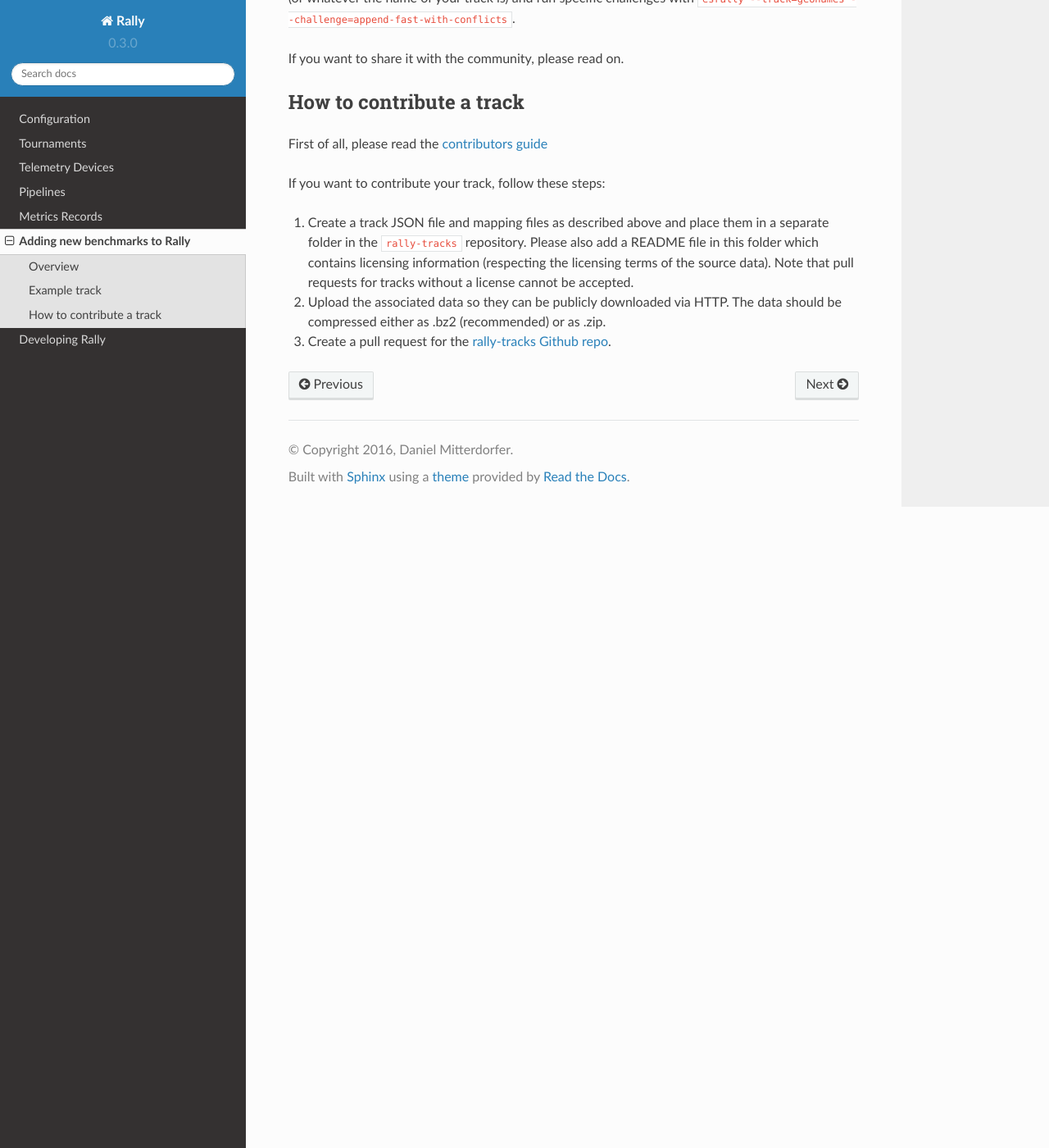
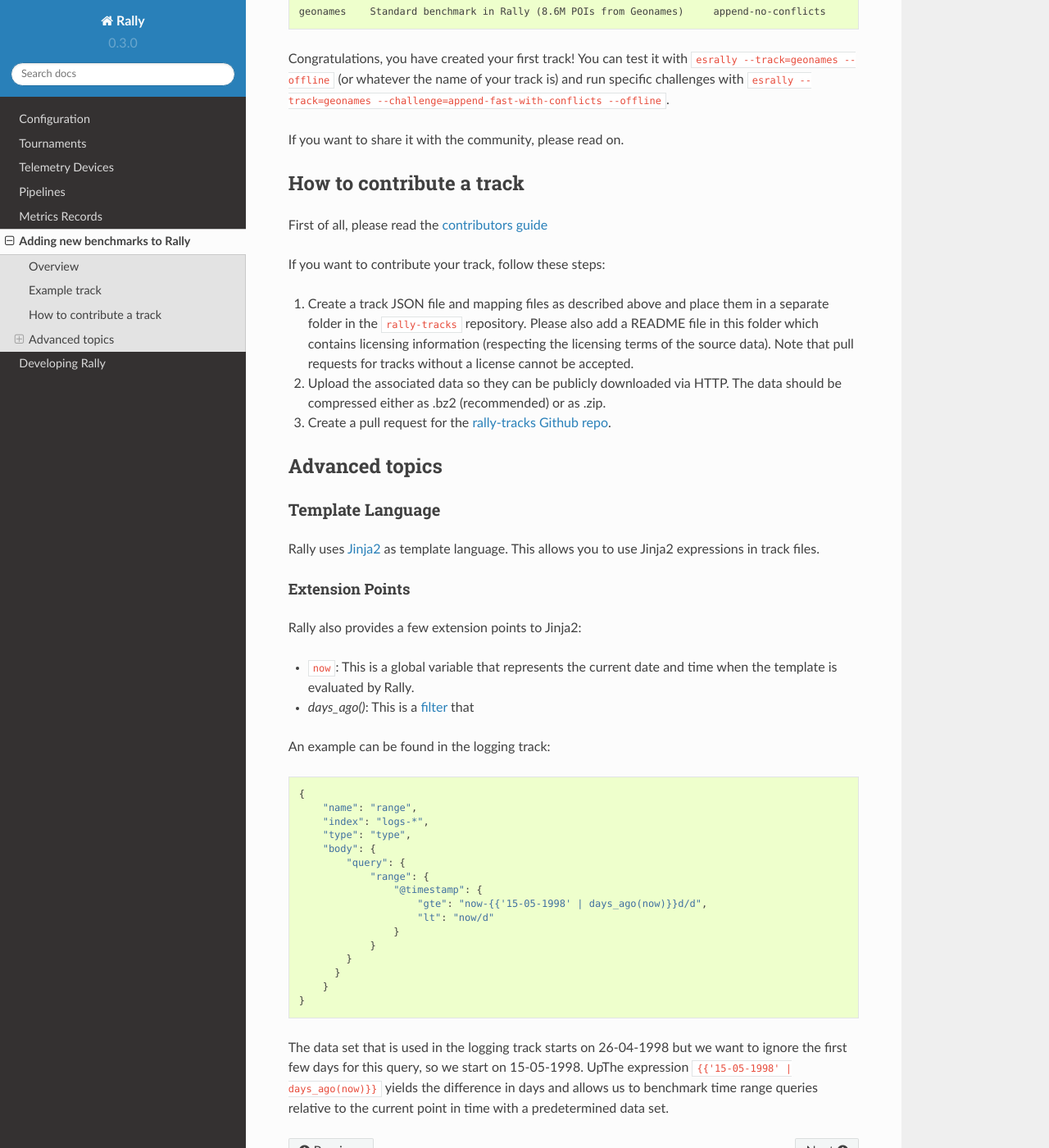
Before and after one commit to elastic/rally, a Sphinx documentation site: the page built from docs/adding_benchmarks.rst, in a window 1280 px wide and 1400 px high, scrolled down 4189 px. Shown: the whole window at 82% size. Built offline with Sphinx 7.4.7 and the Read the Docs theme 2.0.0, drawn with Linux system fonts in a browser that asks for light colours; some of the changed text lies outside the part shown.

Commit message:
Update docs

```diff
--- a/docs/adding_benchmarks.rst
+++ b/docs/adding_benchmarks.rst
@@ -76,7 +76,7 @@
 
 Next we need a mapping file for these documents. For details on how to write a mapping file, see `the Elasticsearch documentation on mappings <https://www.elastic.co/guide/en/elasticsearch/reference/current/mapping.html>`_ and look at the `example mapping file <http://benchmarks.elastic.co/corpora/geonames/mappings.json>`_. Place the mapping file in your `rally-tracks` repository in a dedicated folder. This repository is located in ``~/.rally/benchmarks/tracks/default`` and we place the mapping file in ``~/.rally/benchmarks/tracks/default/geonames`` for this track.
 
-Finally, add a new JSON file right next to the mapping file. The file has to be called "track.json" ::
+The track repository is managed by git, so ensure that you are on the ``master`` branch by running ``git checkout master``. Then add a new JSON file right next to the mapping file. The file has to be called "track.json" ::
 
     {
       "meta": {
@@ -144,7 +144,7 @@
       ]
     }
 
-
+Finally, you need to commit your changes: ``git commit -a -m "Add geonames track"``.
 
 A few things to note:
 
@@ -172,7 +172,7 @@
     ----------  --------------------------------------------------------  -------------------
     geonames    Standard benchmark in Rally (8.6M POIs from Geonames)     append-no-conflicts
 
-Congratulations, you have created your first track! You can test it with ``esrally --track=geonames`` (or whatever the name of your track is) and run specific challenges with ``esrally --track=geonames --challenge=append-fast-with-conflicts``.
+Congratulations, you have created your first track! You can test it with ``esrally --track=geonames --offline`` (or whatever the name of your track is) and run specific challenges with ``esrally --track=geonames --challenge=append-fast-with-conflicts --offline``.
 
 If you want to share it with the community, please read on.
 
@@ -186,3 +186,41 @@
 1. Create a track JSON file and mapping files as described above and place them in a separate folder in the ``rally-tracks`` repository. Please also add a README file in this folder which contains licensing information (respecting the licensing terms of the source data). Note that pull requests for tracks without a license cannot be accepted.
 2. Upload the associated data so they can be publicly downloaded via HTTP. The data should be compressed either as .bz2 (recommended) or as .zip.
 3. Create a pull request for the `rally-tracks Github repo <https://github.com/elastic/rally-tracks>`_.
+
+Advanced topics
+---------------
+
+Template Language
+^^^^^^^^^^^^^^^^^
+
+Rally uses `Jinja2 <http://jinja.pocoo.org/docs/dev/>`_ as template language. This allows you to use Jinja2 expressions in track files.
+
+
+Extension Points
+""""""""""""""""
+
+Rally also provides a few extension points to Jinja2:
+
+* ``now``: This is a global variable that represents the current date and time when the template is evaluated by Rally.
+* `days_ago()`: This is a `filter <http://jinja.pocoo.org/docs/dev/templates/#filters>`_ that
+
+An example can be found in the logging track::
+
+    {
+        "name": "range",
+        "index": "logs-*",
+        "type": "type",
+        "body": {
+            "query": {
+                "range": {
+                    "@timestamp": {
+                        "gte": "now-{{'15-05-1998' | days_ago(now)}}d/d",
+                        "lt": "now/d"
+                    }
+                }
+            }
+          }
+        }
+    }
+
+The data set that is used in the logging track starts on 26-04-1998 but we want to ignore the first few days for this query, so we start on 15-05-1998. UpThe expression ``{{'15-05-1998' | days_ago(now)}}`` yields the difference in days and allows us to benchmark time range queries relative to the current point in time with a predetermined data set.
--- a/docs/developing.rst
+++ b/docs/developing.rst
@@ -45,7 +45,7 @@
 * `Driver`: drives the race, i.e. it is executing the benchmark according to the track specification.
 * `Reporter`: A reporter tells us how the race went (currently only after the fact).
 
-When implementing a new benchmark, create a new file in ``track`` and create a new ``Track`` and one or more ``Challenge`` instances. See ``track/geonames_track.py`` for an example and the :doc:`tutorial on adding benchmarks </adding_benchmarks>`. The new track will be picked up automatically. You can run Rally with your track by issuing ``esrally --track=your-track-name``. All available tracks can be listed with ``esrally list tracks``.
+There is a dedicated :doc:`tutorial on how to add new tracks to Rally</adding_benchmarks>`.
 
 How to contribute code
 ----------------------
--- a/docs/telemetry.rst
+++ b/docs/telemetry.rst
@@ -32,6 +32,10 @@
 .. image:: jfr-es.png
    :alt: Sample Java Flight Recording
 
+.. note::
+
+   The licensing terms of Java flight recorder do not allow you to run it in production environments without a valid license (for details, please refer to the `Oracle Java SE Advanced & Suite Products page <http://www.oracle.com/technetwork/java/javaseproducts/overview/index.html>`_). However, running in a QA environment is fine.
+
 jit
 ---
 
```
Also changed, not shown: other parts of docs/adding_benchmarks.rst (+1 -1 lines), other parts of docs/developing.rst (+1 -1 lines), docs/configuration.rst (+5 -8 lines).
